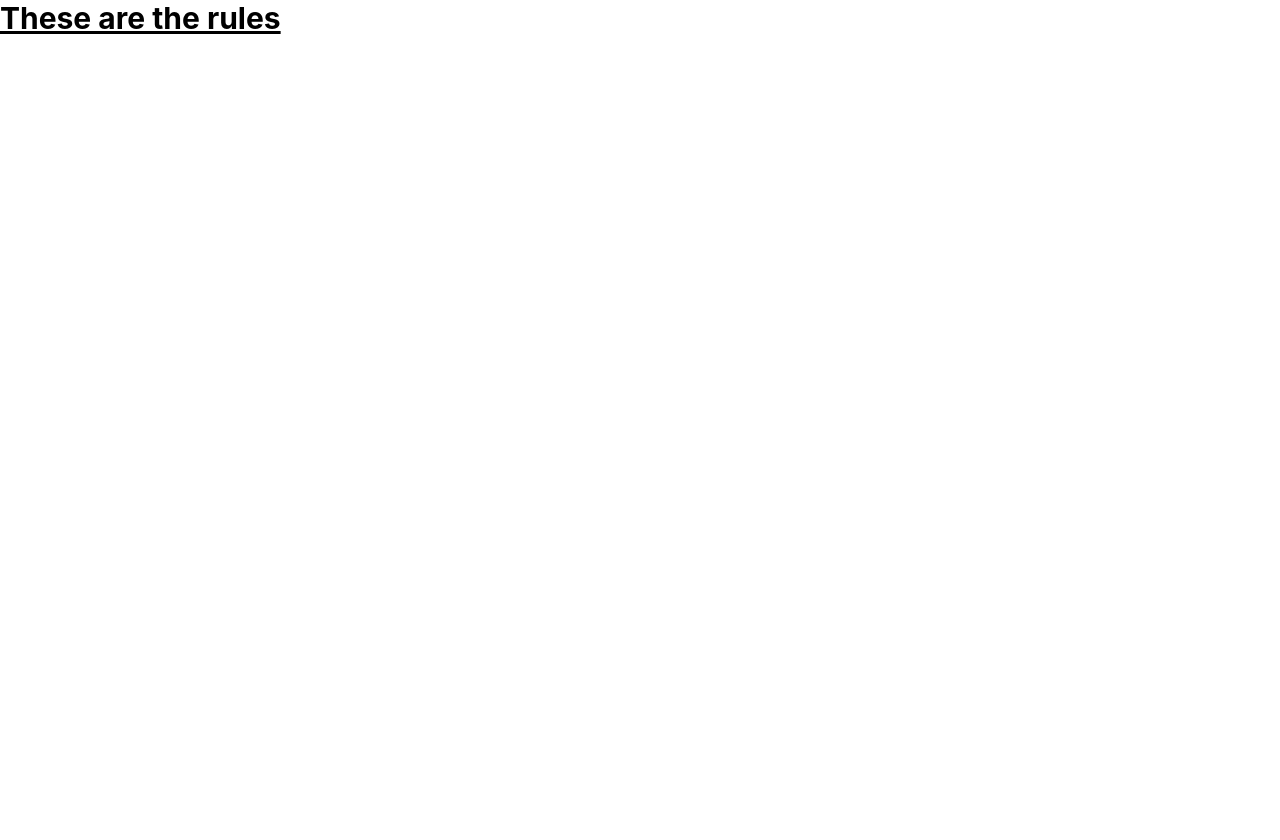
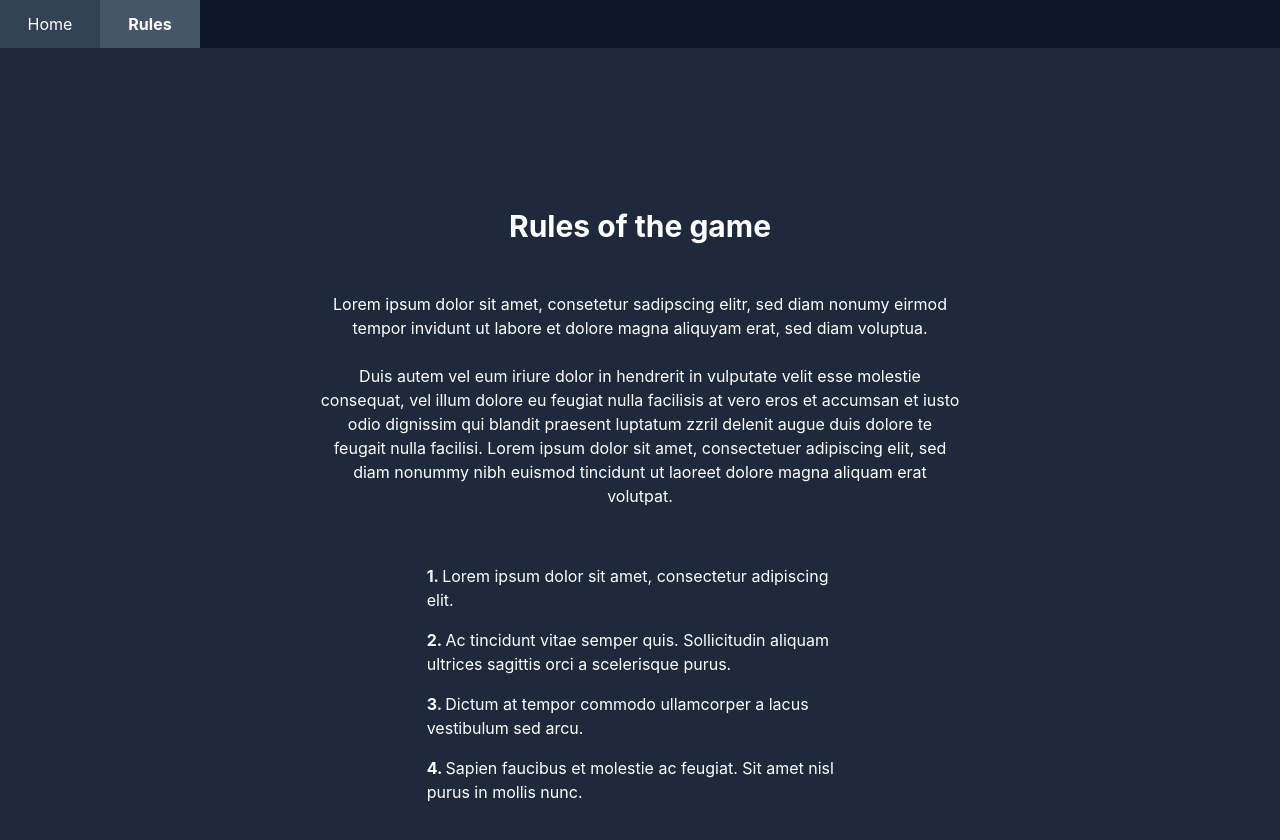
Before and after one commit to Johannes-Krabbe/roshambo-frontend, a Next.js app: page /rules in a window 1280 px wide. Shown: the top 840 px of the page. Before the commit the page ends 800 px from the top, so only its background shows below. Built offline with nearby package versions, Linux system fonts and the light colour scheme.

Commit message:
add rulespage and navbar

```diff
--- a/pages/index.tsx
+++ b/pages/index.tsx
@@ -2,8 +2,16 @@ import type { NextPage } from 'next'
 
 const Home: NextPage = () => {
   return (
-    <div>
-      <p className='text-3xl font-bold underline'> Hallo Niklas!</p>
+    <div className='bg-slate-800 text-white'>
+      <div>
+        <ul className='flex flex-row bg-slate-900'>
+          <li><a className='navlink active'>Home</a></li>
+          <li><a className='navlink' href='rules'>Rules</a></li>
+        </ul>
+      </div>
+      <div className='h-screen'>
+        <h1>Das hier ist Home</h1>
+      </div>
     </div>
   )
 }
--- a/pages/rules.tsx
+++ b/pages/rules.tsx
@@ -2,8 +2,34 @@ import type { NextPage } from 'next'
 
 const Rules: NextPage = () => {
   return (
-    <div>
-      <p className='text-3xl font-bold underline'> These are the rules</p>
+    <div className='bg-slate-800 text-white'>
+      <div>
+        <ul className='flex flex-row bg-slate-900'>
+          <li><a className='navlink' href='/'>Home</a></li>
+          <li><a className='navlink active'>Rules</a></li>
+        </ul>
+      </div>
+      <div className='flex justify-center h-screen'>
+
+        <div className='flex flex-col text-center w-2/4'>
+          <h1 className='mt-40 text-3xl font-bold'>Rules of the game</h1>
+
+          <p className='mt-12'>
+            Lorem ipsum dolor sit amet, consetetur sadipscing elitr, sed diam nonumy eirmod tempor invidunt ut labore et dolore magna aliquyam erat, sed diam voluptua. <br></br>
+            <br></br>
+            Duis autem vel eum iriure dolor in hendrerit in vulputate velit esse molestie consequat, vel illum dolore eu feugiat nulla facilisis at vero eros et accumsan et iusto odio dignissim qui blandit praesent luptatum zzril delenit augue duis dolore te feugait nulla facilisi. Lorem ipsum dolor sit amet, consectetuer adipiscing elit, sed diam nonummy nibh euismod tincidunt ut laoreet dolore magna aliquam erat volutpat.
+          </p>
+
+          <div className='flex justify-center text-left'>
+            <ol className='w-2/3 mt-14 space-y-4'>
+              <li><strong>1. </strong>Lorem ipsum dolor sit amet, consectetur adipiscing elit.</li>
+              <li><strong>2. </strong>Ac tincidunt vitae semper quis. Sollicitudin aliquam ultrices sagittis orci a scelerisque purus.</li>
+              <li><strong>3. </strong>Dictum at tempor commodo ullamcorper a lacus vestibulum sed arcu.</li>
+              <li><strong>4. </strong>Sapien faucibus et molestie ac feugiat. Sit amet nisl purus in mollis nunc.</li>
+            </ol>
+          </div>
+        </div>
+      </div>
     </div>
   )
 }
--- a/styles/globals.css
+++ b/styles/globals.css
@@ -18,3 +18,21 @@ a {
 * {
   box-sizing: border-box;
 }
+
+.navlink {
+  display: block;
+  padding: 12px;
+  width: 100px;
+  background-color: #0F172A;
+  float: left;
+  text-align: center;
+}
+
+.navlink:hover:not(.active) {
+  background-color: #334155;
+}
+
+.active {
+  background-color: #475569;
+  font-weight: bold;
+}
```
